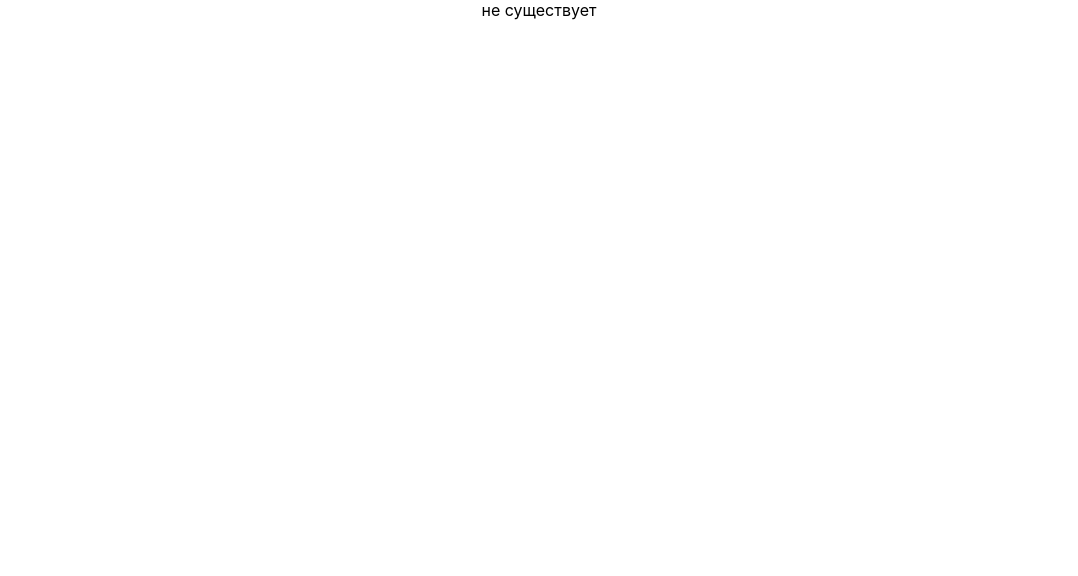
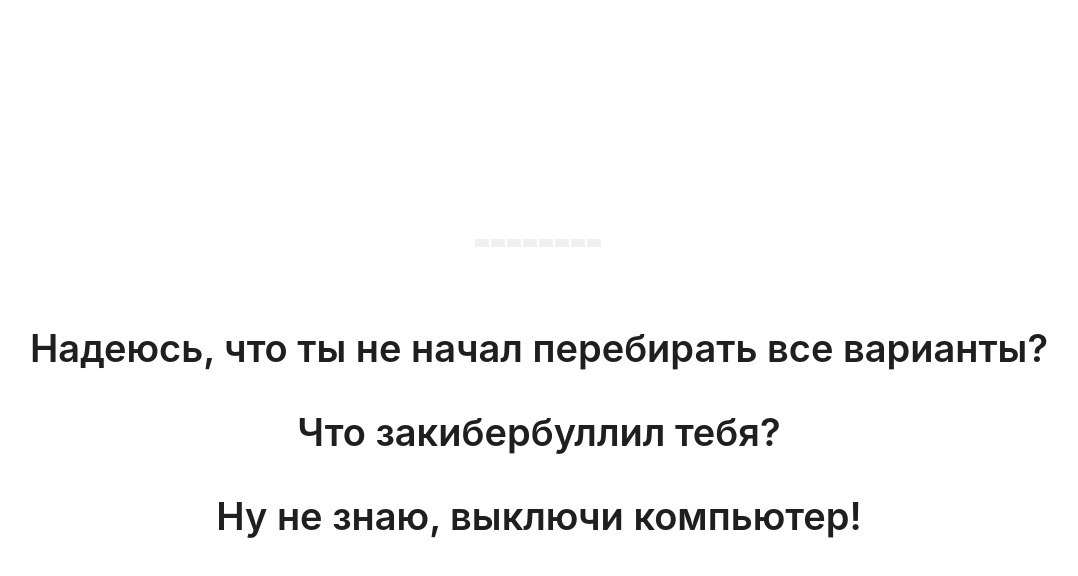
Before and after one commit to andrewzhivolup/dead_quest, a React (Create React App) app: page /00000000 in a window 1280 px wide. Shown: the top 576 px of the page, without its empty margins (101-1179 px from the left). Built offline with nearby package versions, Linux system fonts and the light colour scheme.

Commit message:
feat: added zeroth page

```diff
--- a/src/App.js
+++ b/src/App.js
@@ -1,5 +1,6 @@
 import "./App.scss";
 import {BrowserRouter, Route, Routes} from "react-router-dom";
+import {ZerothPage} from "./pages/0-page";
 import {FirstPage} from "./pages/1-page";
 import {SecondPage} from "./pages/2-page";
 import {ThirdPage} from "./pages/3-page";
@@ -28,6 +29,7 @@ function App() {
             <BrowserRouter>
                 <Routes>
                     <Route path="/" element={needDate > 0 ? <Gift/> : <FirstPage/>}/>
+                    <Route path="00000000" element={needDate > 0 ? <Gift/> : <ZerothPage/>}/>
                     <Route path="75489384" element={needDate > 0 ? <Gift/> : <SecondPage/>}/>
                     <Route path="38109423" element={needDate > 0 ? <Gift/> : <ThirdPage/>}/>
                     <Route path="42763541" element={needDate > 0 ? <Gift/> : <FourthPage/>}/>
--- /dev/null
+++ b/src/pages/0-page/index.js
@@ -0,0 +1,3 @@
+import ZerothPage from "./ui/ZerothPage";
+
+export {ZerothPage}
--- /dev/null
+++ b/src/pages/0-page/ui/ZerothPage.jsx
@@ -0,0 +1,21 @@
+import React from 'react';
+import {ProgressBar} from "../../../widgets/ProgressBar";
+import { Typography } from 'antd';
+const { Title } = Typography;
+
+const ZerothPage = () => {
+    return (
+        <div className={'Page'}>
+            <ProgressBar percent={0}/>
+            <div>
+                <Title>
+                    <p>Надеюсь, что ты не начал перебирать все варианты?</p>
+                    <p>Что закибербуллил тебя?</p>
+                    <p>Ну не знаю, выключи компьютер!</p>
+                </Title>
+            </div>
+        </div>
+    );
+};
+
+export default ZerothPage;
```
